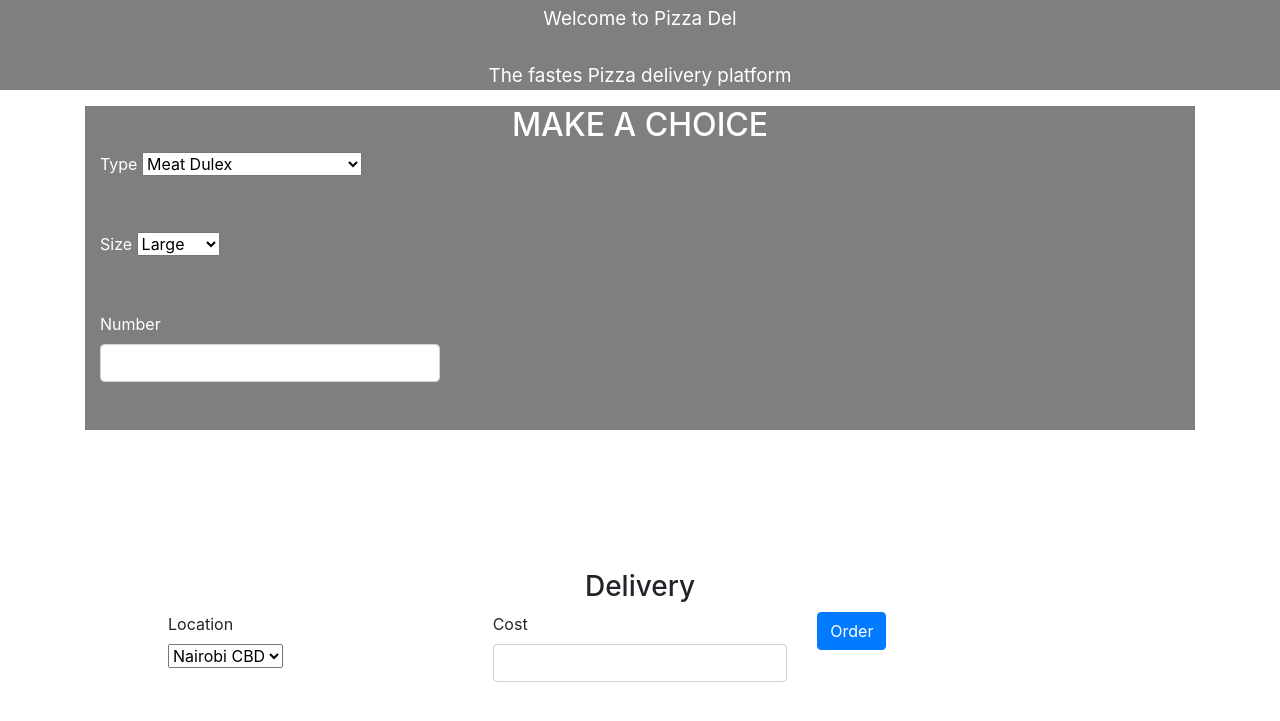
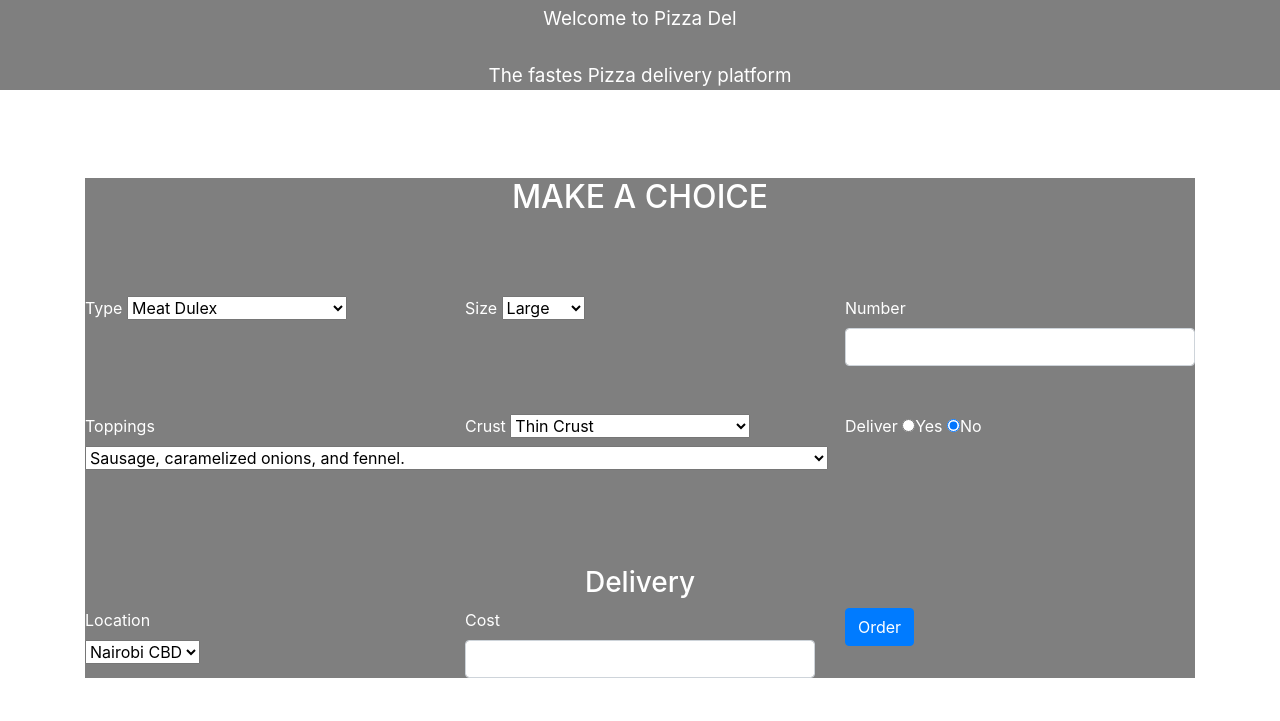
Before and after one commit to BernardMugita/Pizza-delivery, a plain HTML site: page index.html in a window 1280 px wide. Shown: the part 51-772 px from the top of the page. Drawn offline with Linux system fonts and the light colour scheme.

Commit message:
This is an update to my index file

```diff
--- a/index.html
+++ b/index.html
@@ -14,12 +14,15 @@
           <div class="header">
              <h1>PIZZA DEL</h1>
              <p>Welcome to Pizza Del<br><br> The fastes Pizza delivery platform</p>
-          </div>
+          </div><br><br><br>
 
-          <div class="row">
+
             <div class="container">
               <div class="body">
-                <h2><center>MAKE A CHOICE</center></h2>
+
+                <h2><center>MAKE A CHOICE</center></h2><br><br><br>
+                <div class="row">
+
                 <div class="col-md-4">
                   <form>
                     <label for="type">Type</label>
@@ -56,11 +59,56 @@
                     <input type="number" class="form-control" id="Number">
                   </form><br><br>
                 </div>
+
               </div>
-            </div>
-          </div>
 
-              <div class="Delivery">
+                <div class="row">
+                  <div class="col-md-4">
+                    <form>
+                      <label for="Toppings">Toppings</label>
+                        <select name="Toppings" id="">
+                          <option value="One">Sausage, caramelized onions, and fennel.</option>
+                          <option value="Two">Pepperoni, tomatoes, mushrooms, and onion.</option>
+                          <option value="Three">Pepperoni, sausage, green pepper, onion, and mushroom.</option>
+                          <option value="Four">BBQ sauce, grilled chicken, scallions, and cheddar cheese.</option>
+                          <option value="Five">Thousand Island dressing, topped with sauerkraut, corned beef or pastrami, and Swiss cheese.</option>
+                          <option value="Six">Corn and spicy Italian salami</option>
+                          <option value="Seven">Gorgonzola, bacon, apples, and red onion</option>
+                          <option value="Eight">Roasted red peppers, chorizo, and feta</option>
+                          <option value="Nine">Sausage and pineapple</option>
+                          <option value="Ten">Buffalo chicken and blue cheese</option>
+                        </select>
+                    </form>
+                  </div>
+
+                  <div class="col-md-4">
+                    <form>
+                      <label for="Crust">Crust</label>
+                        <select name="Crust">
+                          <option value="Uno">Thin Crust</option>
+                          <option value="Dos">Flatbread Crust</option>
+                          <option value="Tres">Thick Crust</option>
+                          <option value="Cuatro">Authentic Wood Fired Crusts</option>
+                          <option value="Cinco">Focaccia</option>
+                          <option value="Sels">Custom Crusts</option>
+                        </select>
+                    </form>
+                  </div>
+
+                  <div class="col-md-4">
+                    <form>
+                      <label for="Del">Deliver</label>
+                        <input type="radio" name="Deliver" value="Yes" checked>Yes
+                        <input type="radio" name="Deliver" value="No" checked>No<br>
+                    </form>
+
+                  </div>
+                </div><br><br><br><br>
+
+
+
+
+
                 <h3><center>Delivery</center></h3>
                     <div class="row">
                         <div class="col-md-4">
@@ -93,9 +141,11 @@
                         </div>
                     </div>
 
+                 </div>
               </div>
 
-          </div>
+
+
 
   </body>
 </html>
```
